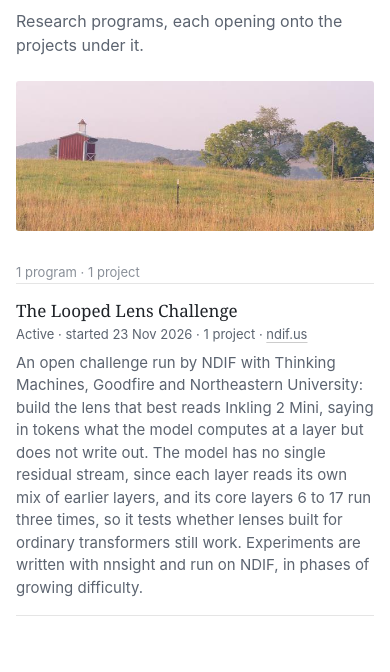
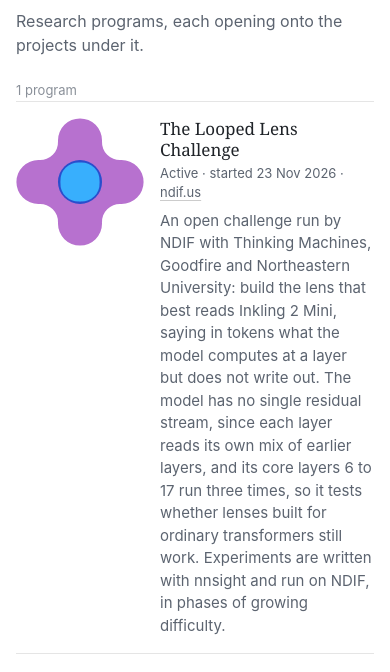
Before and after one commit to Dakingrai/internal-lens-lab, a plain HTML site: page programs.html in a window 390 px wide. Shown: the part 174-846 px from the top of the page. Drawn offline with Linux system fonts and the light colour scheme.

Commit message:
Research programs: list programs only, show each program's mark
- The Research programs tab lists programs only; a program's projects
  appear once you open it.
- The barn masthead is gone. A program can carry its own mark
  (image/imageAlt in programs.js); the Looped Lens Challenge uses the
  challenge's mark.
- The mark sits in a left column: beside the row on the list (192px,
  128px on a phone) and beside the title and aim on the program page
  (150px, 96px on a phone).
- Design rules, tokens and CLAUDE.md updated to match.

Co-Authored-By: Claude Opus 5.5 <noreply@anthropic.com>

```diff
--- a/app.css
+++ b/app.css
@@ -25,6 +25,21 @@ h1{font-size:var(--fs-title);margin-top:var(--s-7)}
 .masthead{margin:0 0 var(--s-6)}
 .masthead img{display:block;width:100%;aspect-ratio:var(--masthead-ratio);height:auto;max-height:var(--masthead-max-h);min-height:var(--masthead-min-h);object-fit:cover;border-radius:var(--radius);filter:var(--photo-dim)}
 .masthead.resources img{aspect-ratio:var(--masthead-resources-ratio);max-height:var(--masthead-resources-max-h)}
+/* a program's mark: its illustration, whole, in a left column beside the program's text (rule 42). On the
+   program's page it sits beside the title, metadata line and aim; in the list, beside the row. */
+.with-mark{display:grid;grid-template-columns:var(--mark-size) minmax(0,1fr);gap:var(--s-6);align-items:start}
+.with-mark-text{min-width:0}
+.mark{display:block;margin:0}
+.mark img{display:block;width:100%;height:auto;aspect-ratio:1;object-fit:contain}
+#head{margin-top:var(--s-2)}
+#head h1{margin-top:0}
+#head.with-mark .mark{margin-top:var(--s-1)}
+.resources li.with-mark{grid-template-columns:var(--mark-size-row) minmax(0,1fr);gap:var(--s-5)}
+@media (max-width:599px){
+  .with-mark{gap:var(--s-4)}
+  #head.with-mark{grid-template-columns:var(--mark-size-page-sm) minmax(0,1fr)}
+  .resources li.with-mark{grid-template-columns:var(--mark-size-sm) minmax(0,1fr);gap:var(--s-4)}
+}
 
 /* the reading-status filter shares the count line: options left, count right (rules 13, 22-24) */
 .countline{display:flex;flex-wrap:wrap;justify-content:space-between;align-items:baseline;gap:var(--s-2) var(--s-4)}
@@ -50,7 +65,7 @@ h1{font-size:var(--fs-title);margin-top:var(--s-7)}
 /* a project's page: the research question with a rule on its left, no box or colour (rule 39) */
 .question-page{max-width:var(--col-text);font:400 var(--fs-h2)/var(--lh-heading) var(--serif);color:var(--ink);border-left:2px solid var(--rule);padding-left:var(--s-4);margin:0 0 var(--s-5)}
 .meta + .lede{margin-top:var(--s-3)}
-.meta + .masthead{margin-top:var(--s-5)}
+.meta + .masthead,.meta + #project{margin-top:var(--s-5)}
 
 /* a paper's notes page and the program and project pages: kicker, title, metadata line (rules 25-28, 38) */
 .kicker{font-size:var(--fs-meta);line-height:var(--lh-ui);color:var(--ink-3);margin:var(--s-7) 0 0}
--- a/app.js
+++ b/app.js
@@ -201,15 +201,35 @@
     return li;
   }
 
+  // a program's mark: its own illustration, shown whole (rule 42). Decorative beside the program's name in a
+  // list, so empty alt there; described on the program's own page.
+  function markImg(pg, alt) {
+    var img = el('img');
+    img.src = pg.image;
+    img.alt = alt;
+    return img;
+  }
+
+  // the Research programs tab lists programs only; projects appear on a program's page (rules 33-34)
   function renderPrograms(root) {
     var all = window.PROGRAMS || [];
-    var nProjects = all.reduce(function (n, p) { return n + (p.projects || []).length; }, 0);
-    document.getElementById('count').textContent = plural(all.length, 'program') + ' · ' + plural(nProjects, 'project');
+    document.getElementById('count').textContent = plural(all.length, 'program');
     var ul = el('ul', 'resources');
     all.forEach(function (pg) {
-      var li = linkRow(pg.name, 'program.html?p=' + encodeURIComponent(pg.slug),
-        statusLine(pg) + ' · ' + plural((pg.projects || []).length, 'project'), pg.aim);
-      appendProgramLink(li.querySelector('.meta'), pg);
+      var href = 'program.html?p=' + encodeURIComponent(pg.slug);
+      var row = linkRow(pg.name, href, statusLine(pg), pg.aim);
+      appendProgramLink(row.querySelector('.meta'), pg);
+      if (!pg.image) { ul.appendChild(row); return; }
+      // mark in the left column, the row's title, metadata and aim in the right
+      var li = el('li', 'with-mark');
+      var fig = el('a', 'mark');
+      fig.href = href;
+      fig.tabIndex = -1;   // the title is the link a keyboard reaches; the mark repeats it for the mouse
+      fig.appendChild(markImg(pg, ''));
+      var text = el('div', 'with-mark-text');
+      while (row.firstChild) text.appendChild(row.firstChild);
+      li.appendChild(fig);
+      li.appendChild(text);
       ul.appendChild(li);
     });
     root.appendChild(ul);
@@ -228,7 +248,8 @@
     k.appendChild(up);
   }
 
-  // a program's page: kicker, name, status line, aim as the lede, masthead, then its projects as rows
+  // a program's page: kicker, then its mark in the left column beside the name, status line and aim, then its
+  // projects as rows (rule 35)
   function renderProgram(root) {
     var pg = programBySlug(slugParam());
     if (!pg) { document.getElementById('count').textContent = 'No such program.'; return; }
@@ -238,6 +259,13 @@
     m.textContent = statusLine(pg);
     appendProgramLink(m, pg);
     document.getElementById('lede').textContent = pg.aim || '';
+    if (pg.image) {
+      var fig = document.getElementById('mark');
+      fig.appendChild(markImg(pg, pg.imageAlt || ''));
+      fig.hidden = false;
+    } else {
+      document.getElementById('head').classList.remove('with-mark');   // no mark: one column
+    }
     var ps = pg.projects || [];
     document.getElementById('count').textContent = plural(ps.length, 'project');
     var ul = el('ul', 'resources');
@@ -247,7 +275,7 @@
     root.appendChild(ul);
   }
 
-  // a project's page: kicker, title, status line, masthead, the question, the summary as prose, then Reading
+  // a project's page: kicker, title, status line, the question, the summary as prose, then Reading
   function renderProject(root) {
     var hit = projectBySlug(slugParam());
     if (!hit) { root.appendChild(el('p', 'count', 'No such project.')); return; }
--- a/programs.html
+++ b/programs.html
@@ -23,10 +23,6 @@
 <h1>Research programs</h1>
 <p class="lede">Research programs, each opening onto the projects under it.</p>
 
-<figure class="masthead">
-  <img src="images/masthead-programs-880.jpg" srcset="images/masthead-programs-880.jpg 880w, images/masthead-programs-1760.jpg 1760w" sizes="(min-width: 912px) 880px, calc(100vw - 32px)" width="1760" height="528" alt="A hazy field at dawn; a small red barn and two trees stand on the ridge under a strip of sky, and the grass runs down into the foreground.">
-</figure>
-
 <p class="count" id="count"></p>
 <div id="programs"></div>
 </main>
--- a/programs.js
+++ b/programs.js
@@ -1,7 +1,8 @@
 /* The data for the Research programs tab. One object per program, each holding its projects; edit by hand.
    Program fields: name, slug, url (optional: the program's own page outside the app, such as a challenge's; shown
    as its host on the metadata line), started (YYYY-MM-DD), status (active | paused | done), aim (what the program
-   is trying to do, one paragraph), projects.
+   is trying to do, one paragraph), image and imageAlt (optional: the program's own illustration, a file in
+   images/, shown whole on its page, and one plain sentence describing it), projects.
    Project fields: title, slug, started, status (idea | planning | active | writing | done), question (the research
    question, one sentence), summary (one paragraph), resources (urls of entries in resources.js the project reads;
    shown under "Reading" on its page).
@@ -16,6 +17,8 @@ window.PROGRAMS = [
     url: "https://ndif.us/looped-lens-challenge/",
     started: "2026-11-23",
     status: "active",
+    image: "images/looped-lens-challenge.svg",
+    imageAlt: "The Looped Lens Challenge mark: a purple shape of four rounded lobes joined in a cross, with a blue disc at its centre.",
     aim: "An open challenge run by NDIF with Thinking Machines, Goodfire and Northeastern University: build the lens that best reads Inkling 2 Mini, saying in tokens what the model computes at a layer but does not write out. The model has no single residual stream, since each layer reads its own mix of earlier layers, and its core layers 6 to 17 run three times, so it tests whether lenses built for ordinary transformers still work. Experiments are written with nnsight and run on NDIF, in phases of growing difficulty.",
     projects: [
       {
--- a/tokens.css
+++ b/tokens.css
@@ -37,6 +37,8 @@
   --masthead-ratio:10 / 3; --masthead-max-h:264px; --masthead-min-h:150px; --photo-dim:none;
   /* the Resources masthead is cut a little taller, so the orange chair shows whole */
   --masthead-resources-ratio:3 / 1; --masthead-resources-max-h:293px;
+  /* a program's mark: its own illustration, shown whole on its page */
+  --mark-size:150px; --mark-size-row:192px; --mark-size-sm:128px; --mark-size-page-sm:96px;   /* page, list row, list row on a phone, page on a phone */
 
   /* shape, motion */
   --radius:3px; --border:1px solid var(--hairline);
```
Also changed, not shown: program.html (+8 -7 lines), project.html (+0 -4 lines), images/looped-lens-challenge.svg (added), images/masthead-programs-1760.jpg (deleted), images/masthead-programs-880.jpg (deleted), 2 other files.
